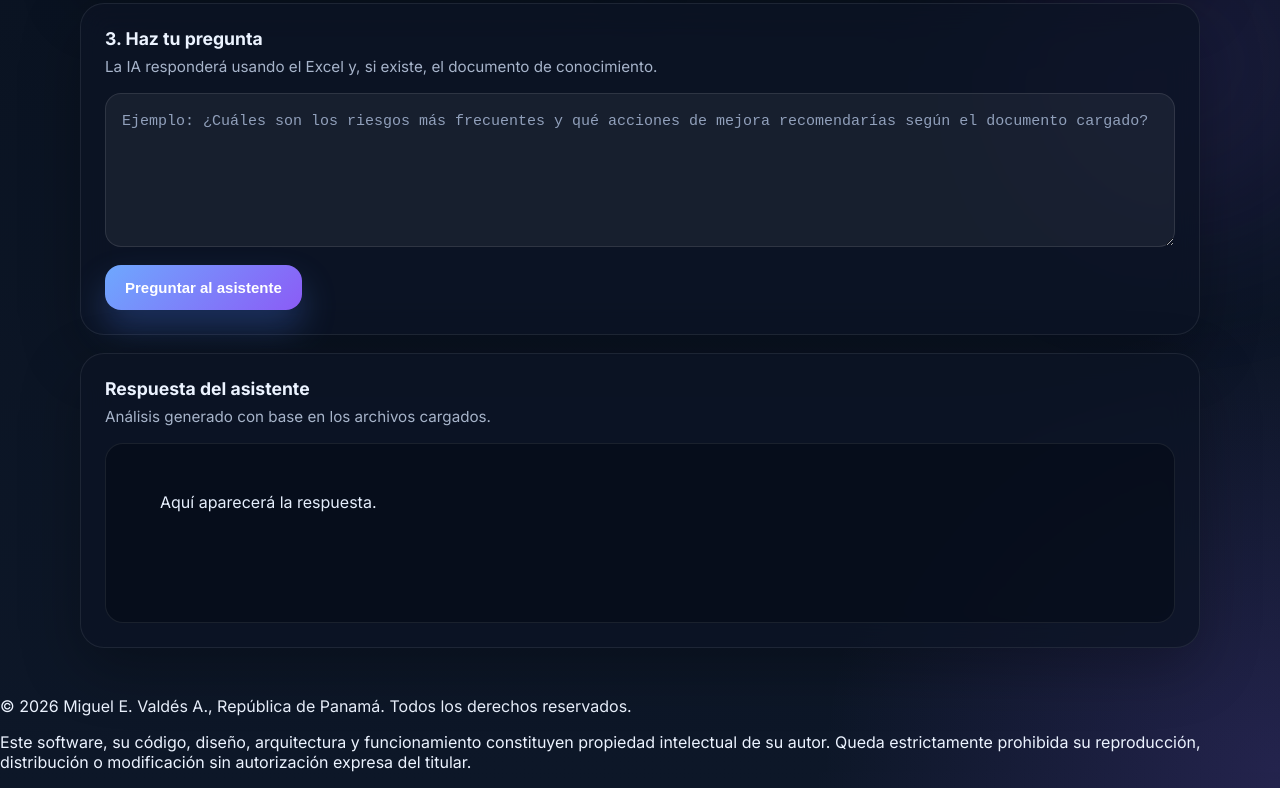
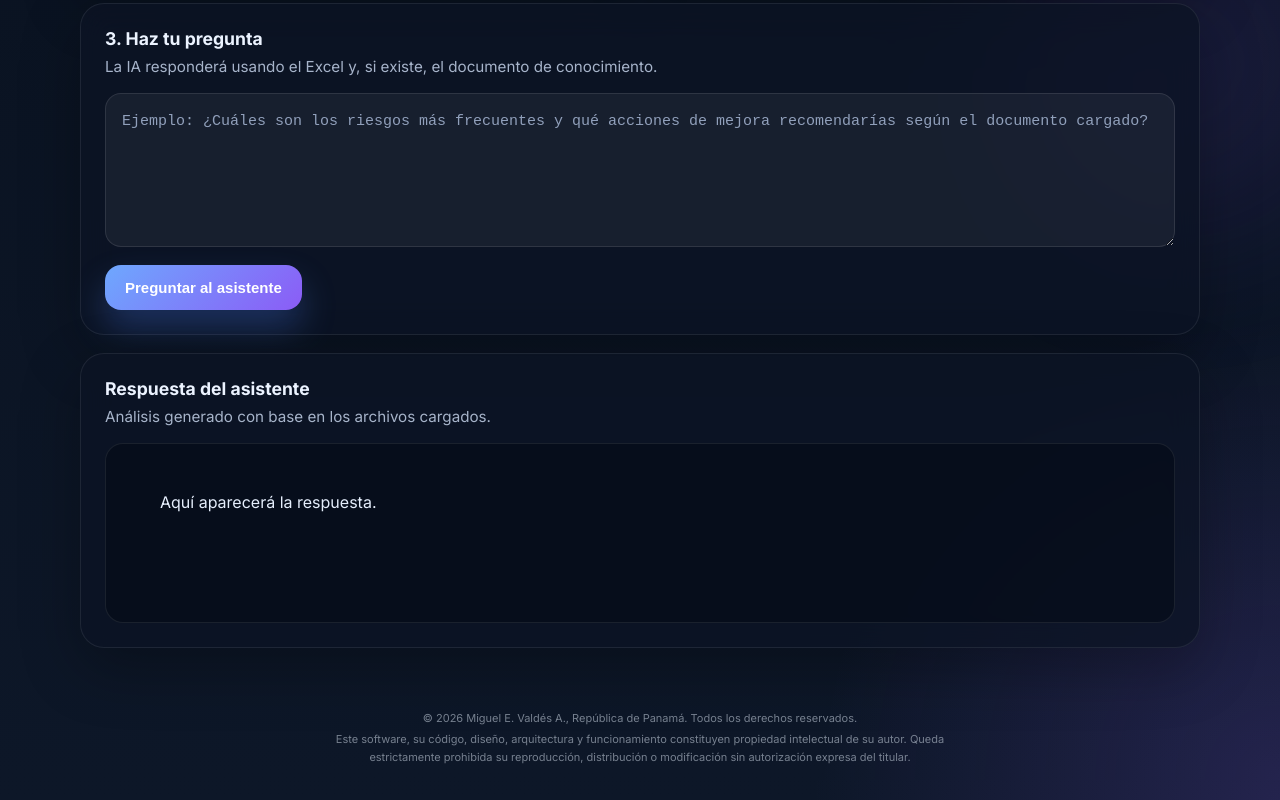
Before and after one commit to Michael99x/Assistant-ai-test, a plain HTML site: page index.html in a window 1280 px wide. Shown: the part 677-1477 px from the top of the page. Drawn offline with nearby package versions, Linux system fonts and the light colour scheme.

Commit message:
Update style.css

```diff
--- a/style.css
+++ b/style.css
@@ -342,3 +342,18 @@ button:disabled {
   }
 
 }
+
+.footer {
+  max-width: 720px;
+  margin: 40px auto 20px auto;
+  padding: 10px 20px;
+  text-align: center;
+  font-size: 11px;
+  line-height: 1.6;
+  color: #9aa4b2;
+  opacity: 0.75;
+}
+
+.footer p {
+  margin: 4px 0;
+}
```
